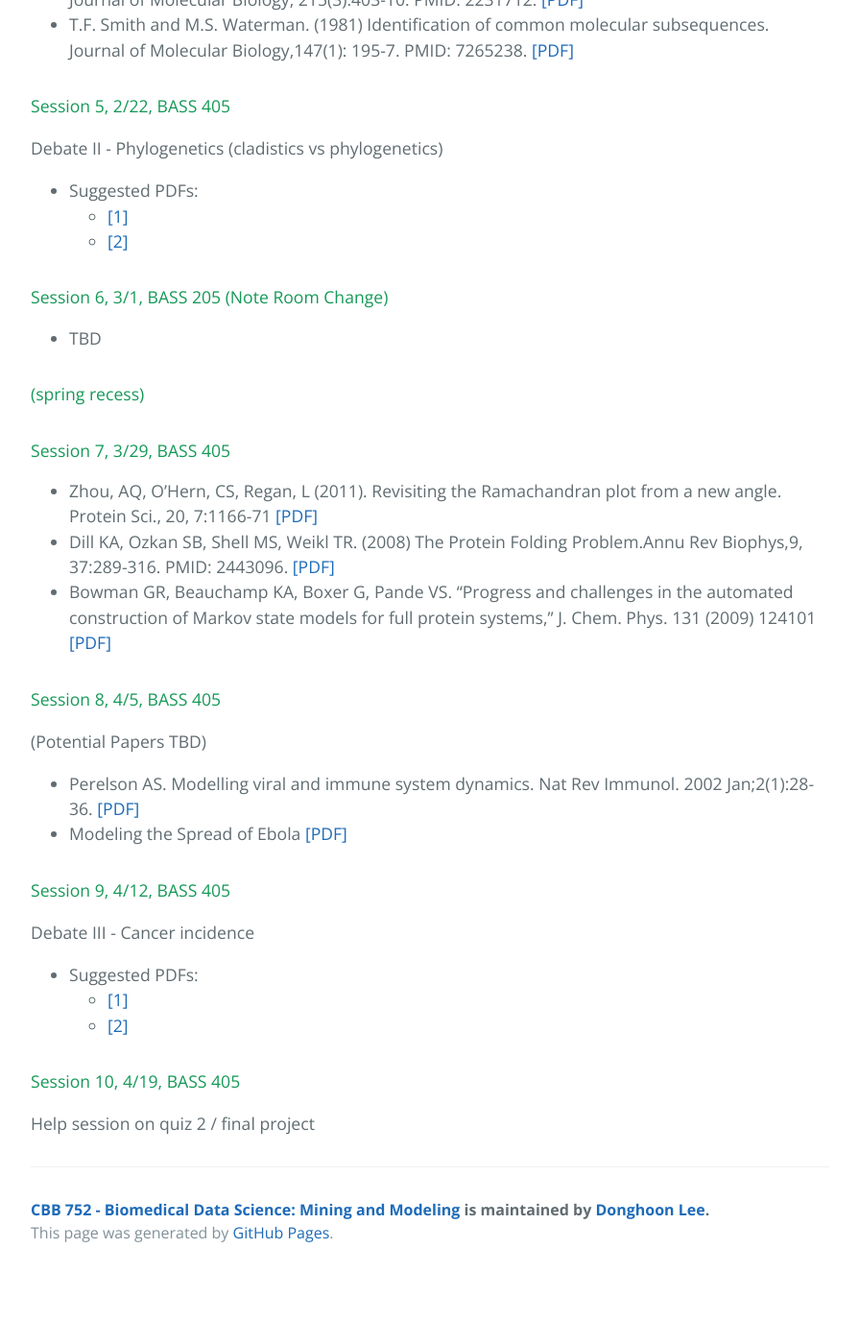
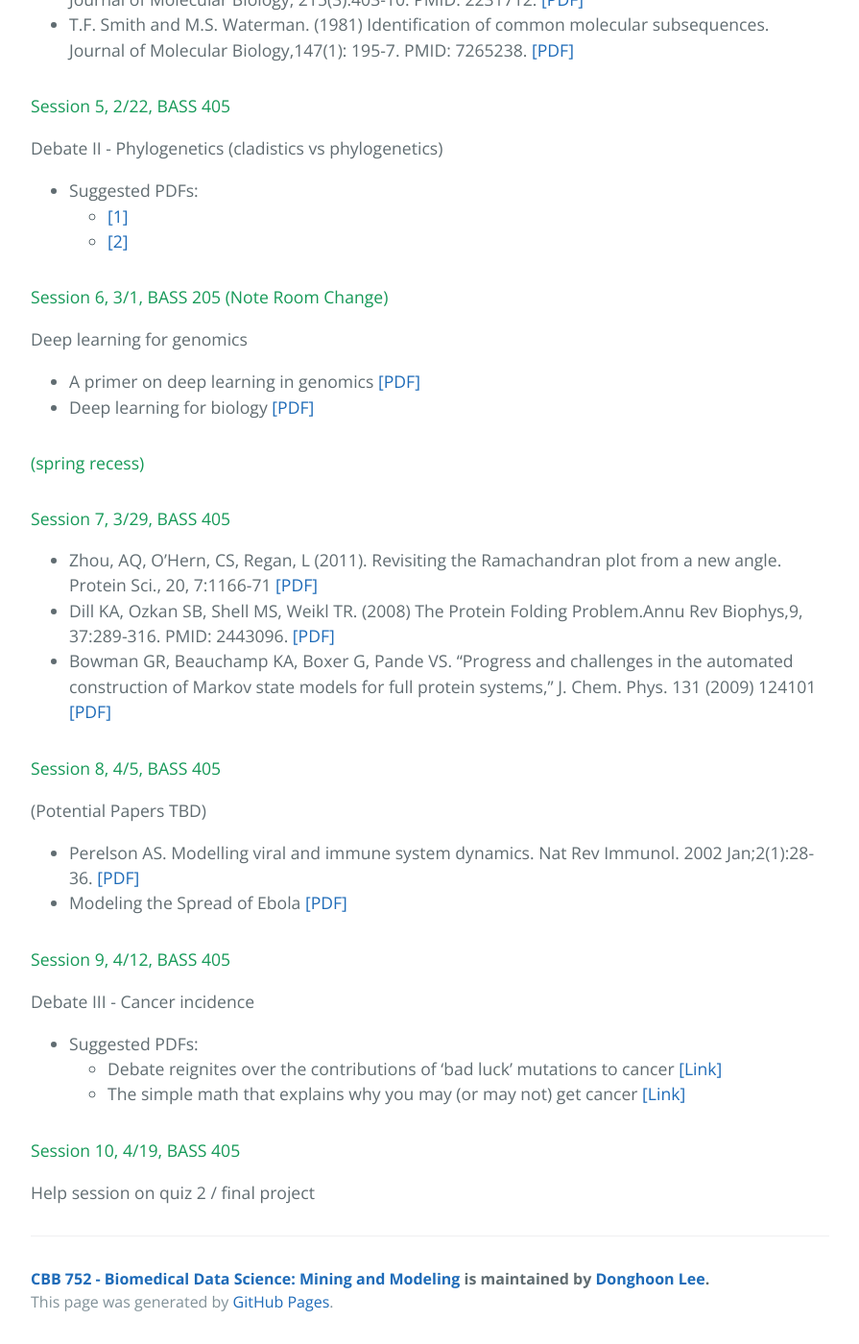
Before and after one commit to gersteinlab/cbb752b19, a Jekyll site: the page built from discussion.md, in a window 1280 px wide and 1400 px high, scrolled down 2175 px. Shown: the whole window at 96% size, without its empty margins (192-1087 px from the left). Built offline with Jekyll 4.4.1, drawn with Linux system fonts in a browser that asks for light colours; before the commit the page ends 3503 px from its top, so only the background shows below that.

Commit message:
Update discussion.md

```diff
--- a/discussion.md
+++ b/discussion.md
@@ -34,8 +34,8 @@ Next-Gen Sequencing and database
 
 #### Session 2,	2/1, BASS 405
 Proteomics
-* A draft map of the human proteome. Nature 509,575–581 (29 May 2014) [[PDF]](http://www.nature.com/nature/journal/v509/n7502/full/nature13302.html)
-* Mass-spectrometry-based draft of the human proteome. Nature 509, 582–587 (29 May 2014) [[PDF]](http://www.nature.com/nature/journal/v509/n7502/full/nature13319.html)
+* A draft map of the human proteome. Nature 509,575–581 (29 May 2014) [[PDF]](https://www.nature.com/articles/nature13302.pdf)
+* Mass-spectrometry-based draft of the human proteome. Nature 509, 582–587 (29 May 2014) [[PDF]](https://www.nature.com/articles/nature13319.pdf)
 
 #### Session 3,	2/8, BASS 205 (Note Room Change)
 Debate I
@@ -57,16 +57,15 @@ Help session on Quiz 1 - TFs prepare materials on SW alignments and Q&A session
 Debate II - Phylogenetics (cladistics vs phylogenetics)
 
 * Suggested PDFs:
-  * [[1]](http://science.sciencemag.org/content/349/6255/1460.2)
-  * [[2]](http://science.sciencemag.org/content/350/6257/171.2.long)
-
+  * [[1]](http://science.sciencemag.org/content/349/6255/1460.2.full.pdf)
+  * [[2]](http://science.sciencemag.org/content/350/6257/171.2.full.pdf)
 
 #### Session 6,	3/1, BASS 205 (Note Room Change)
-* TBD
-
+Deep learning for genomics
+* A primer on deep learning in genomics [[PDF]](https://www.nature.com/articles/s41588-018-0295-5.pdf)
+* Deep learning for biology [[PDF]](https://www.nature.com/magazine-assets/d41586-018-02174-z/d41586-018-02174-z.pdf)
 
 #### (spring recess)
-
 
 #### Session 7, 3/29,	BASS 405
 * Zhou, AQ, O'Hern, CS, Regan, L (2011). Revisiting the Ramachandran plot from a new angle. Protein Sci., 20, 7:1166-71 [[PDF]](http://jamming.research.yale.edu/files/papers/rama.pdf)
@@ -77,13 +76,13 @@ Debate II - Phylogenetics (cladistics vs phylogenetics)
 (Potential Papers TBD)
 
 * Perelson AS. Modelling viral and immune system dynamics. Nat Rev Immunol. 2002 Jan;2(1):28-36. [[PDF]](http://www.gersteinlab.org/courses/452/10-spring/pdf/perelson.pdf)
-* Modeling the Spread of Ebola [[PDF]](https://www.sciencedirect.com/science/article/pii/S2210909915300618)
+* Modeling the Spread of Ebola [[PDF]](https://www.sciencedirect.com/science/article/pii/S2210909915300618/pdfft?md5=5821aebbd161d4c945b83f57e658cdf5&pid=1-s2.0-S2210909915300618-main.pdf)
 
 #### Session 9, 4/12, BASS 405
 Debate III - Cancer incidence
 * Suggested PDFs:
-  * [[1]](http://www.sciencemag.org/news/2017/03/debate-reignites-over-contributions-bad-luck-mutations-cancer)
-  * [[2]](http://www.sciencemag.org/news/2015/01/simple-math-explains-why-you-may-or-may-not-get-cancer)
+  * Debate reignites over the contributions of ‘bad luck’ mutations to cancer [[Link]](http://www.sciencemag.org/news/2017/03/debate-reignites-over-contributions-bad-luck-mutations-cancer)
+  * The simple math that explains why you may (or may not) get cancer [[Link]](http://www.sciencemag.org/news/2015/01/simple-math-explains-why-you-may-or-may-not-get-cancer)
 
 #### Session 10, 4/19, BASS 405
 Help session on quiz 2 / final project
```
